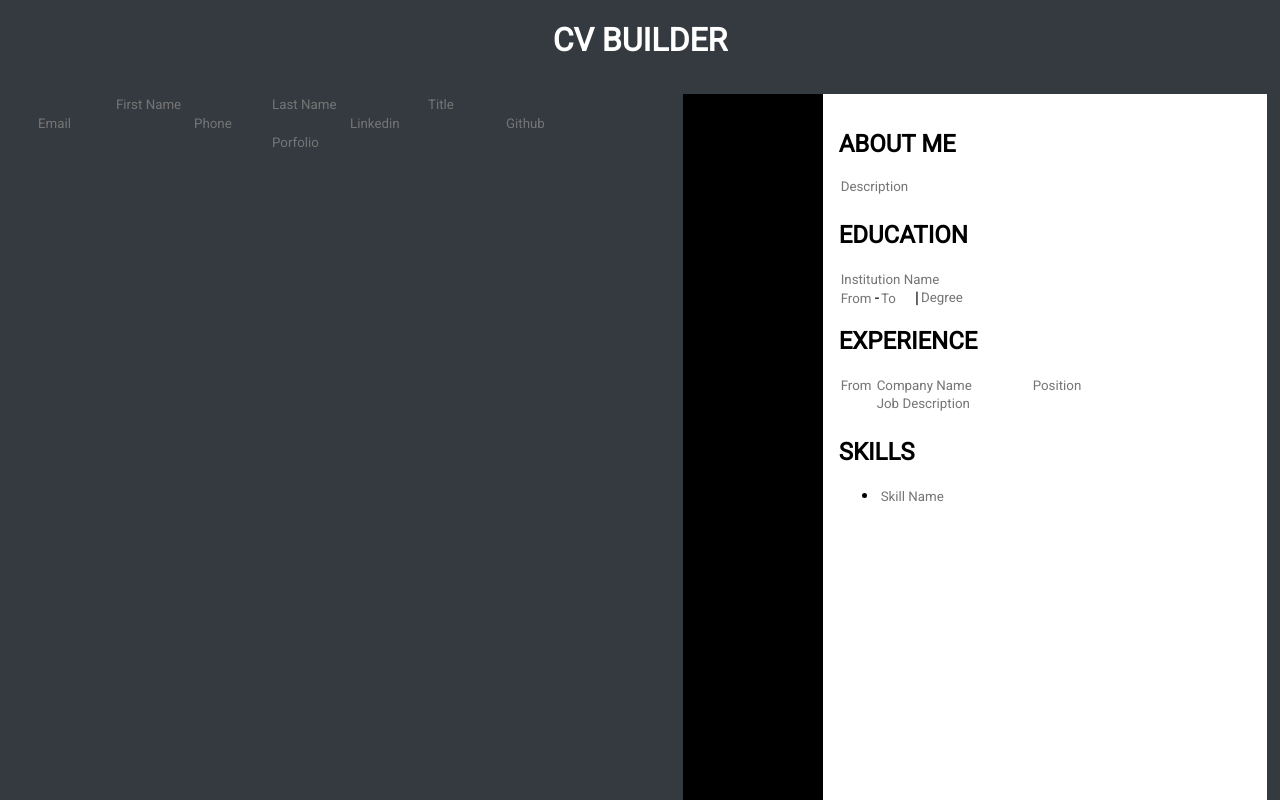
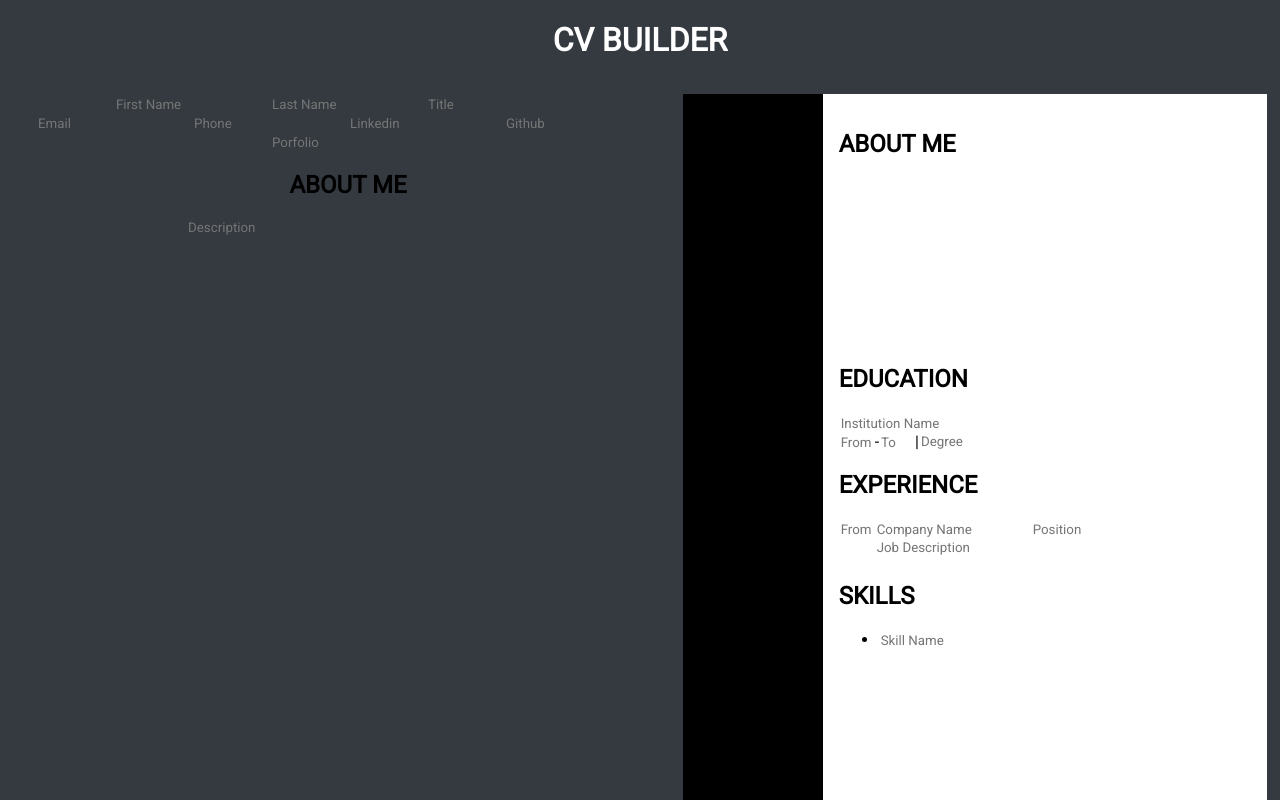
Before and after one commit to fernandobouchet/cv-project, a React (Create React App) app: page / in a window 1280 px wide. Shown: the top 800 px of the page. Built offline with nearby package versions, Linux system fonts and the light colour scheme.

Commit message:
Re-do about section and form

```diff
--- a/src/components/CVPreview/About.js
+++ b/src/components/CVPreview/About.js
@@ -1,34 +1,15 @@
 import React, { Component } from "react";
+import "./styles/About.css";
 
 class About extends Component {
-  constructor() {
-    super();
-
-    this.state = {
-      about: "",
-    };
-  }
-
-  handleChange = (e) => {
-    this.setState({
-      about: e.target.value,
-    });
-  };
-
-  onSubmitTask = (e) => {
-    this.setState({
-      about: "",
-    });
-  };
-
   render() {
     return (
-      <div>
+      <div className="about-container">
         <h2>ABOUT ME</h2>
-        <div className="about-container main">
+        <div>
           <textarea
-            onChange={this.handleChange}
-            placeholder="Description"
+            className="about-text-area"
+            defaultValue={this.props.general.about}
           ></textarea>
         </div>
       </div>
--- /dev/null
+++ b/src/components/CVPreview/styles/About.css
@@ -0,0 +1,8 @@
+.about-text-area {
+  resize: none;
+  border-style: none;
+  background-color: inherit;
+  font-family: inherit;
+  width: 20rem;
+  height: 10rem;
+}
--- /dev/null
+++ b/src/components/Forms/Form_About.js
@@ -0,0 +1,37 @@
+import React, { Component } from "react";
+
+class FormAbout extends Component {
+  constructor(props) {
+    super(props);
+
+    this.state = {
+      about: "",
+    };
+  }
+
+  handleChange = (e) => {
+    this.setState(
+      {
+        ...this.state.contactData,
+        about: e.target.value,
+      },
+      () => this.props.generalInfo(this.state)
+    );
+  };
+
+  render() {
+    return (
+      <div className="about-form-container">
+        <h2>ABOUT ME</h2>
+        <div className="about-container">
+          <textarea
+            onChange={this.handleChange}
+            placeholder="Description"
+          ></textarea>
+        </div>
+      </div>
+    );
+  }
+}
+
+export default FormAbout;
--- a/src/components/Forms/Form_Contact.js
+++ b/src/components/Forms/Form_Contact.js
@@ -27,23 +27,11 @@ class FormContact extends Component {
     );
   };
 
-  onSubmitTask = (e) => {
-    this.setState({
-      contactData: {
-        email: "",
-        phone: "",
-        linkedin: "",
-        github: "",
-        porfolio: "",
-      },
-    });
-  };
-
   render() {
     const { contactData } = this.state;
 
     return (
-      <div className="general-form-container">
+      <div className="contact-form-container">
         <form autoComplete="off">
           <input
             type="text"
--- a/src/components/Forms/Form_General.js
+++ b/src/components/Forms/Form_General.js
@@ -23,17 +23,6 @@ class FormGeneral extends Component {
       },
       () => this.props.generalInfo(this.state)
     );
-  };
-
-  onSubmitTask = (e) => {
-    this.setState({
-      generalData: {
-        firstName: "",
-        lastName: "",
-        title: "",
-        phone: "",
-      },
-    });
   };
 
   render() {
--- a/src/components/Forms/MainForm.js
+++ b/src/components/Forms/MainForm.js
@@ -1,4 +1,5 @@
 import React, { Component } from "react";
+import FormAbout from "./Form_About";
 import FormContact from "./Form_Contact";
 import FormGeneral from "./Form_General";
 
@@ -8,6 +9,7 @@ class MainForm extends Component {
       <div id="form-container">
         <FormGeneral generalInfo={this.props.getAllData} />
         <FormContact generalInfo={this.props.getAllData} />
+        <FormAbout generalInfo={this.props.getAllData} />
       </div>
     );
   }
```
